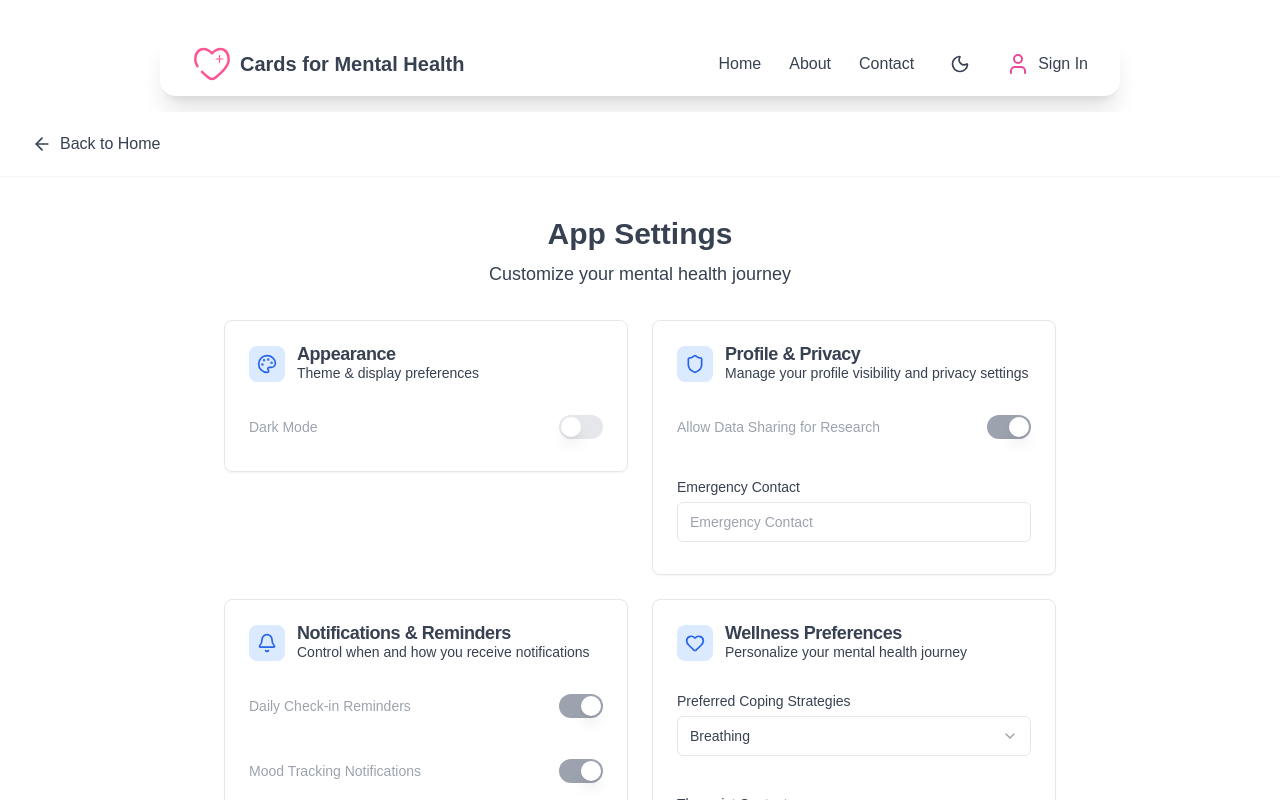
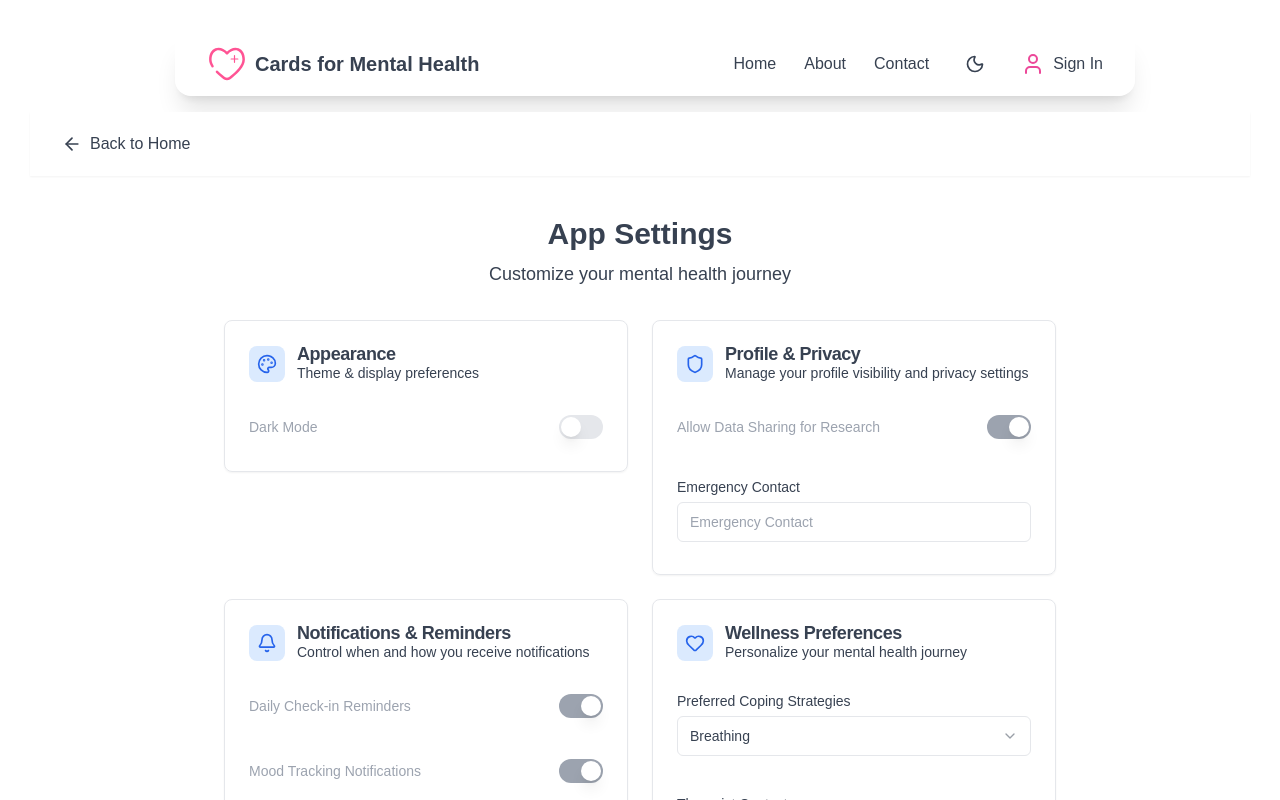
Before and after one commit to shoryax/mentalHealth, a Next.js app: page /settings in a window 1280 px wide. Shown: the top 800 px of the page. Built offline with nearby package versions, Linux system fonts and the light colour scheme; a web font is replaced by a local one.

Commit message:
fixed flinch

```diff
--- a/src/app/globals.css
+++ b/src/app/globals.css
@@ -2,15 +2,26 @@
 @tailwind components;
 @tailwind utilities;
 
+/* @import '@tailwindcss'; */
 :root {
   --background: #ffffff;
   --foreground: #171717;
 }
 
-/* .dark {
-  --background: #0a0a0a;
-  --foreground: #ededed;
-} */
+.header {
+  left: 50%;
+  transform: translateX(-50%);
+}
+
+html, body {
+  margin: 0;
+  padding: 0;
+  width: 100%;
+  overflow-x: hidden; /* Prevent horizontal scroll if any */
+  overflow-y: scroll; /* Fallback for older browsers */
+  scrollbar-gutter: stable both-edges; /* Reserves space on both sides for consistency */
+}
+
 
 body {
   background: var(--background);
--- a/src/app/settings/page.tsx
+++ b/src/app/settings/page.tsx
@@ -10,7 +10,7 @@ import { Slider } from '@/components/ui/slider';
 import { Input } from '@/components/ui/input';
 import { Label } from '@/components/ui/label';
 import { Separator } from '@/components/ui/separator';
-import Header from '@/components/Header';
+import  Header  from '@/components/../components/Header';
 import { supabase } from "@/lib/supabaseClient";
 import { useDarkMode } from '@/components/DarkModeProvider';
 import { useSettingsHandlers } from './handle';
@@ -258,7 +258,7 @@ const Settings = () => {
         <Header />
       </div>
       <div className={`min-h-screen bg-gradient-to-br`}>
-        <div className={`fix backdrop-blur-sm shadow-sm sticky top-0 z-50 ${isDarkMode ? 'bg-inherit' : 'bg-white'}`}>
+        <div className={`fix shadow-sm sticky top-0 z-50 ${isDarkMode ? 'bg-inherit' : 'bg-white'}`}>
           <div className="max-w-7xl mx-auto px-4 sm:px-6 lg:px-8">
             <div className="flex items-center justify-between h-16">
               <div className="flex items-center space-x-4">
--- a/src/components/Header.tsx
+++ b/src/components/Header.tsx
@@ -7,7 +7,6 @@ import { supabase } from '../lib/supabaseClient';
 import Link from 'next/link';
 import { useDarkMode } from './DarkModeProvider';
 
-//fifi
 const Header = () => {
   const [user, setUser] = useState<any>(null);
   const [dropdownOpen, setDropdownOpen] = useState(false);
@@ -56,7 +55,7 @@ const Header = () => {
   const displayName = fullName ? fullName.split(' ')[0] : user?.email;
 
   return (
-    <header className={`fixed top-0 left-0 right-0 w-3/4 mx-auto mt-8 mb-16 backdrop-blur-lg shadow-xl rounded-2xl z-50 transition-colors duration-300 ${isDarkMode
+    <header className={`fixed top-0 left-1/2 -translate-x-1/2 w-3/4 mt-8 mb-16 backdrop-blur-lg shadow-xl rounded-2xl z-50 transition-colors duration-300 ${isDarkMode
       ? 'bg-gray-900/20 text-white'
       : 'bg-white/5 text-gray-700'
       }`}>
```
